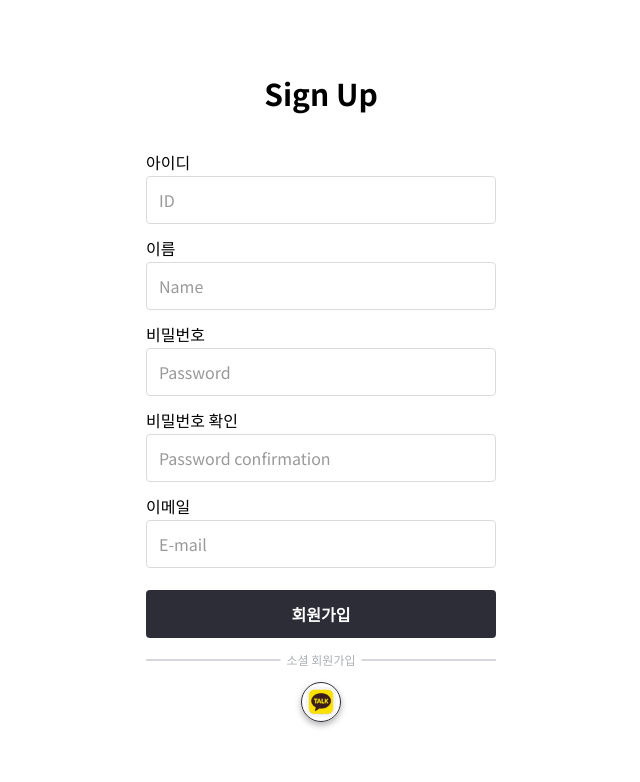
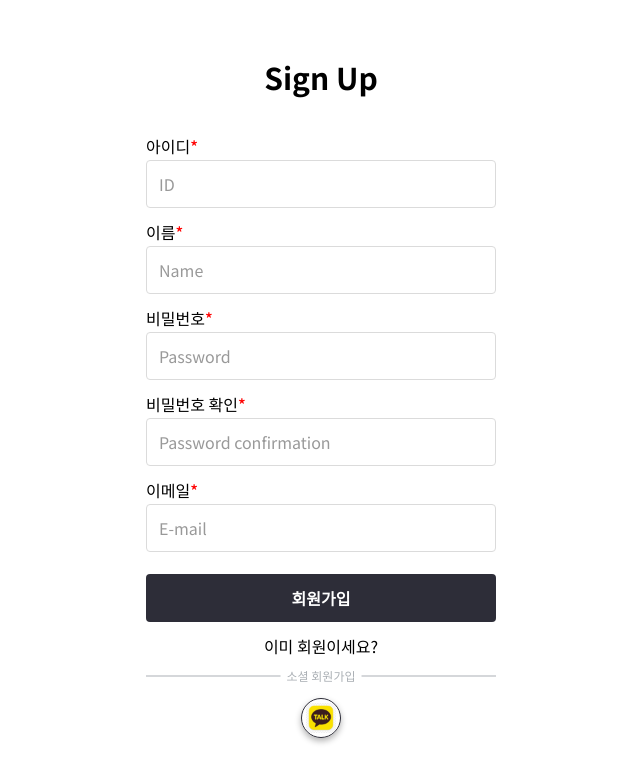
Before and after one commit to boomco-bootcamp/study-frontend, a React (Create React App) app: page /signup in a window 1280 px wide. Shown: the top 782 px of the page, without its empty margins (319-959 px from the left). Built offline with nearby package versions, Linux system fonts and the light colour scheme; no server answers.

Commit message:
카카오로그인 진행중

```diff
--- a/package.json
+++ b/package.json
@@ -11,6 +11,7 @@
     "react": "^18.3.1",
     "react-datepicker": "^7.3.0",
     "react-dom": "^18.3.1",
+    "react-kakao-login": "^2.1.1",
     "react-router-dom": "^6.26.1",
     "react-scripts": "5.0.1",
     "swiper": "^11.1.11",
--- a/src/components/common/Paging.js
+++ b/src/components/common/Paging.js
@@ -17,7 +17,8 @@ const Paging = (props) => {
     }
 
     useEffect(() => {
-        pagingData && getFullPage()
+        pagingData && getFullPage();
+        pagingData && console.log("pagingData -> ", pagingData);
     }, [pagingData])
 
     if (pagingData) {
--- a/src/pages/login/SignUp.js
+++ b/src/pages/login/SignUp.js
@@ -1,49 +1,112 @@
 // import { userRow } from '@/data/db/db'
 import React, { useState } from 'react'
 import { Link } from 'react-router-dom'
+import Modal from "../../components/common/Modal";
+import {MODAL_INFO} from "../../util/const";
 
 const SignUp = () => {
     const [formData, setFormData] = useState({
         id: "",
+        name: "",
         pw: "",
-        em: ""
-    })
+        email: ""
+    });
+    const [pwCheck, setPwCheck] = useState("");
+    const [isModal, setIsModal] = useState(MODAL_INFO);
 
     const handleChangeInput = (e) => {
+        console.log("handleChangeInput -> ", e.target.name, e.target.value)
         setFormData({
+            ...formData,
             [e.target.name]: e.target.value
         })
     }
 
-    const handleClickSign = () => {
-        // userRow.find()
+    const handleSubmit = (e) => {
+        e.preventDefault();
+        let message = "";
+        // 빈값 체크
+        let emptyCheck = 0;
+        Object.keys(formData)?.map(key => (formData[key] === "") && emptyCheck++);
+        if(pwCheck === "") emptyCheck++;
+        // 아이디 한글 체크
+        let koCheck = 0;
+        const koreanRegex = /^[가-힣]+$/;
+        (koreanRegex.test(formData.id)) && koCheck++;
+        // 비밀번호 체크
+        let passwordCheck = 0;
+        (formData.pw !== pwCheck) && passwordCheck++;
+        // 이메일 유효성 체크
+        let emailCheck = 0;
+        const emailRegex = /^[^\s@]+@[^\s@]+\.[^\s@]+$/;
+        (!emailRegex.test(formData.email)) && emailCheck++;
+
+        if(emptyCheck > 0) {
+            setIsModal({
+                status: true,
+                message: "필수값을 확인하세요",
+                handleConfirm: () => setIsModal(MODAL_INFO)
+            });
+            return;
+        }
+        if(koCheck > 0) {
+            setIsModal({
+                status: true,
+                message: "아이디는 한국어만 입력 가능합니다.",
+                handleConfirm: () => setIsModal(MODAL_INFO)
+            });
+            return;
+        }
+        if(passwordCheck > 0) {
+            setIsModal({
+                status: true,
+                message: "비밀번호가 일치하지 않습니다.",
+                handleConfirm: () => setIsModal(MODAL_INFO)
+            });
+            return;
+        }
+        if(emailCheck > 0) {
+            setIsModal({
+                status: true,
+                message: "메일양식을 확인하세요",
+                handleConfirm: () => setIsModal(MODAL_INFO)
+            });
+            return;
+        }
+
+        console.log("emptyCheck", emptyCheck, koCheck, emailCheck);
+        console.log("등록가능", formData);
     }
+
 
     return (
         <div className='login_form'>
-            <form className='flex-col flex-center signup_wrapper'>
+            <form className='flex-col flex-center signup_wrapper' onSubmit={handleSubmit}>
                 <h1 className='signup_tit'>Sign Up</h1>
                 <div className='input_wrap'>
-                    <label htmlFor='id' className='form_label'>아이디</label>
+                    <label htmlFor='id' className='form_label require'>아이디</label>
                     <input type='text' id='id' name='id' onChange={handleChangeInput} value={formData.id} placeholder='ID' className='form_input' />
                 </div>
                 <div className='input_wrap'>
-                    <label htmlFor='name' className='form_label'>이름</label>
-                    <input type='text' id='name' name='이름' onChange={handleChangeInput} value={formData.id} placeholder='Name' className='form_input' />
+                    <label htmlFor='name' className='form_label require'>이름</label>
+                    <input type='text' id='name' name='name' onChange={handleChangeInput} value={formData.name} placeholder='Name' className='form_input' />
                 </div>
                 <div className='input_wrap'>
-                    <label htmlFor='pw' className='form_label'>비밀번호</label>
+                    <label htmlFor='pw' className='form_label require'>비밀번호</label>
                     <input type='password' id='pw' name='pw' onChange={handleChangeInput} value={formData.pw} placeholder='Password' className='form_input' />
                 </div>
                 <div className='input_wrap'>
-                    <label htmlFor='pw_re' className='form_label'>비밀번호 확인</label>
-                    <input type='password' id='pw_re' name='pw_re' onChange={handleChangeInput} value={formData.pw} placeholder='Password confirmation' className='form_input' />
+                    <label htmlFor='pw_re' className='form_label require'>비밀번호 확인</label>
+                    <input type='password' id='pw_re' name='pw_re' onChange={e => setPwCheck(e.target.value)} value={pwCheck} placeholder='Password confirmation' className='form_input' />
                 </div>
                 <div className='input_wrap'>
-                    <label htmlFor='email' className='form_label'>이메일</label>
-                    <input type='text' id='email' name='email' onChange={handleChangeInput} value={formData.em} placeholder='E-mail' className='form_input' />
+                    <label htmlFor='email' className='form_label require'>이메일</label>
+                    <input type='text' id='email' name='email' onChange={handleChangeInput} value={formData.email} placeholder='E-mail' className='form_input' />
                 </div>
                 <button type="submit" className="btn_submit">회원가입</button>
+                <div className="link_wrap">
+                    <Link to='/login'>이미 회원이세요?</Link>
+                </div>
                 <div className='social_wrap'>
                     <div className='social_tit'>
                         <span className='tit_name'>소셜 회원가입</span>
@@ -62,6 +125,20 @@ const SignUp = () => {
                     </ul>
                 </div>
             </form>
+
+            {
+                isModal.status &&
+                <Modal
+                    title={"회원가입에러"}
+                    buttonList={[
+                        { text: "확인", handleClick: isModal.handleConfirm, className: "confirm" }
+                    ]}
+                    className={"confirm_modal"}>
+                    <div className="modal_message">
+                        { isModal?.message }
+                    </div>
+                </Modal>
+            }
         </div>
     )
 }
--- a/src/pages/main/Main.js
+++ b/src/pages/main/Main.js
@@ -91,6 +91,12 @@ const Main = () => {
                             link={"/study"}
                         >
                             {
+                                recentList?.length <= 0 &&
+                                <div className={"no_result"}>
+                                    최신 스터디가 없습니다.
+                                </div>
+                            }
+                            {
                                 recentList?.map((item, idx) => (
                                     (idx < 4) &&
                                     <StudyItem
@@ -104,6 +110,12 @@ const Main = () => {
                             title={"인기 스터디"}
                             link={"/study"}
                         >
+                            {
+                                hotList?.length <= 0 &&
+                                <div className={"no_result"}>
+                                    인기 스터디가 없습니다.
+                                </div>
+                            }
                             {
                                 hotList?.map((item, idx) => (
                                     (idx < 4) &&
@@ -148,10 +160,13 @@ const Main = () => {
                                     <Link to={"/signup"}>회원가입하러 가기 →</Link>
                                 </div>
                         }
-                        <ChipBox
-                            title={"인기 태그"}
-                            data={tagList}
-                        />
+                        {
+                            tagList?.length > 0 &&
+                            <ChipBox
+                                title={"인기 태그"}
+                                data={tagList}
+                            />
+                        }
                     </section>
                 </div>
             </div>
--- a/src/styles/common/component.css
+++ b/src/styles/common/component.css
@@ -661,6 +661,7 @@
 
 .modal .modal_box .modal_footer button {
     font-size: 14px;
+    min-width: 70px;
 }
 
 
--- a/src/styles/common/global.css
+++ b/src/styles/common/global.css
@@ -85,3 +85,9 @@ a {
     background: #000;
     transition: all 0.3s;
 }
+
+/*require*/
+.require:after {
+    content: "*";
+    color: #ff0000 !important;
+}
--- a/src/styles/pages/main.css
+++ b/src/styles/pages/main.css
@@ -31,6 +31,12 @@
 .main .study_box {
     display: flex;
     gap: 20px;
+}
+
+.main .study_box .no_result {
+    margin-top: 0;
+    min-height: 150px;
+    height: 100%;
 }
 
 .main .chip_wrap {
```
Also changed, not shown: src/pages/study/List.js (+21 -6 lines), 1 other file (tests, documents, lock files or other folders).
